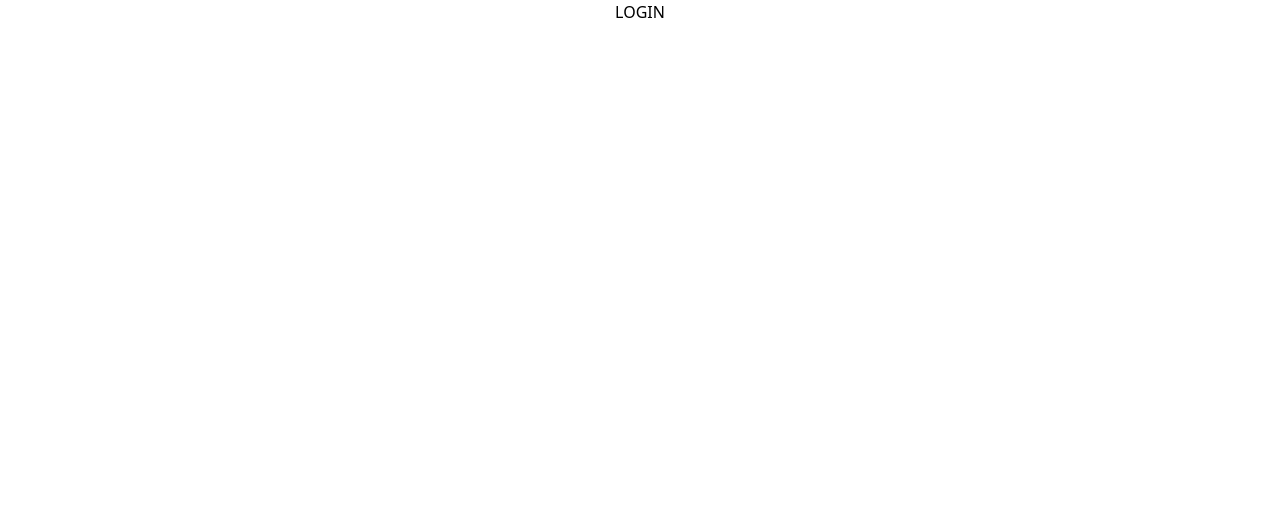
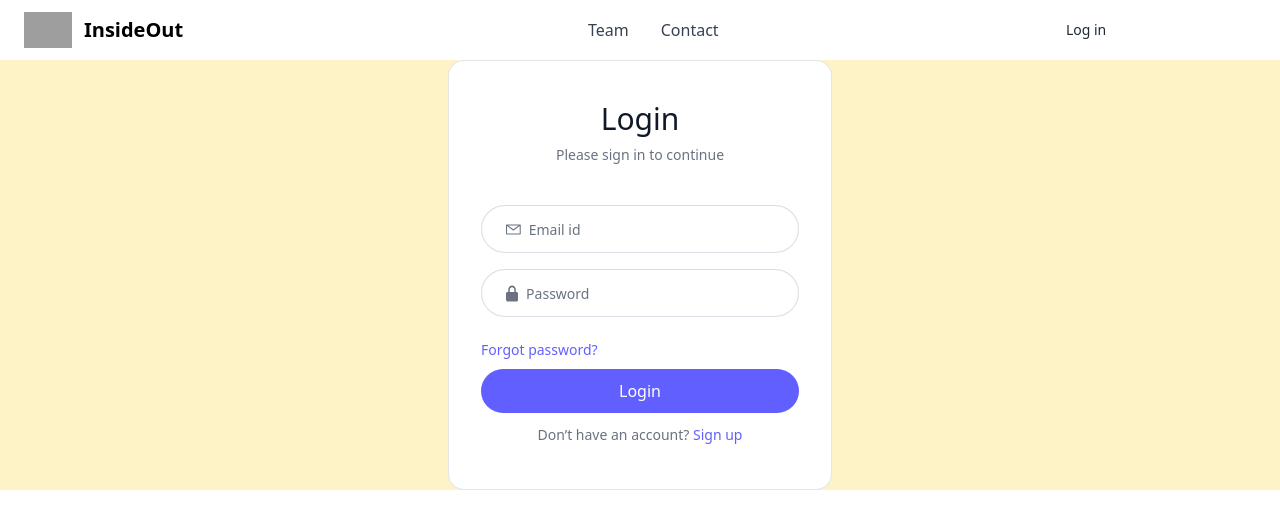
Before and after one commit to johnmartinroque/InsideOut, a React (Vite) app in the folder client/: page /login in a window 1280 px wide. Shown: the top 528 px of the page. Built offline with nearby package versions, Linux system fonts and the light colour scheme; grey boxes are pictures that could not be loaded.

Commit message:
login form

```diff
--- a/client/package.json
+++ b/client/package.json
@@ -13,18 +13,20 @@
     "@tailwindcss/vite": "^4.1.13",
     "react": "^19.1.1",
     "react-dom": "^19.1.1",
-    "react-router-dom": "^7.9.1",
-    "tailwindcss": "^4.1.13"
+    "react-router-dom": "^7.9.1"
   },
   "devDependencies": {
     "@eslint/js": "^9.36.0",
     "@types/react": "^19.1.13",
     "@types/react-dom": "^19.1.9",
     "@vitejs/plugin-react": "^5.0.3",
+    "autoprefixer": "^10.4.21",
     "eslint": "^9.36.0",
     "eslint-plugin-react-hooks": "^5.2.0",
     "eslint-plugin-react-refresh": "^0.4.20",
     "globals": "^16.4.0",
+    "postcss": "^8.5.6",
+    "tailwindcss": "^4.1.13",
     "vite": "^7.1.7"
   }
 }
--- a/client/src/App.jsx
+++ b/client/src/App.jsx
@@ -2,10 +2,12 @@ import React from "react";
 import { BrowserRouter as Router, Routes, Route } from "react-router-dom";
 import Home from "./screens/Home";
 import Login from "./screens/Login";
+import Header from "./components/Header";
 function App() {
   return (
     <div>
       <Router>
+        <Header />
         <Routes>
           <Route path="/" element={<Home />} />
           <Route path="/login" element={<Login />} />
--- /dev/null
+++ b/client/src/components/Header.jsx
@@ -0,0 +1,106 @@
+import React from "react";
+import { Link } from "react-router-dom";
+
+function Header() {
+  return (
+    <div>
+      <header>
+        <nav class="bg-white border-gray-200 px-4 lg:px-6 py-2.5 dark:bg-gray-800">
+          <div class="flex flex-wrap justify-between items-center mx-auto max-w-screen-xl">
+            <Link to="/" class="flex items-center">
+              <img
+                src="https://flowbite.com/docs/images/logo.svg"
+                class="mr-3 h-6 sm:h-9"
+                alt="Flowbite Logo"
+              />
+              <span class="self-center text-xl font-semibold whitespace-nowrap dark:text-white">
+                InsideOut
+              </span>
+            </Link>
+            <div class="flex items-center lg:order-2">
+              <Link
+                to="/login"
+                class="text-gray-800 dark:text-white hover:bg-gray-50 focus:ring-4 focus:ring-gray-300 font-medium rounded-lg text-sm px-4 lg:px-5 py-2 lg:py-2.5 mr-2 dark:hover:bg-gray-700 focus:outline-none dark:focus:ring-gray-800"
+              >
+                Log in
+              </Link>
+              <a
+                href="#"
+                class="text-white bg-primary-700 hover:bg-primary-800 focus:ring-4 focus:ring-primary-300 font-medium rounded-lg text-sm px-4 lg:px-5 py-2 lg:py-2.5 mr-2 dark:bg-primary-600 dark:hover:bg-primary-700 focus:outline-none dark:focus:ring-primary-800"
+              >
+                Get started
+              </a>
+              <button
+                data-collapse-toggle="mobile-menu-2"
+                type="button"
+                class="inline-flex items-center p-2 ml-1 text-sm text-gray-500 rounded-lg lg:hidden hover:bg-gray-100 focus:outline-none focus:ring-2 focus:ring-gray-200 dark:text-gray-400 dark:hover:bg-gray-700 dark:focus:ring-gray-600"
+                aria-controls="mobile-menu-2"
+                aria-expanded="false"
+              >
+                <span class="sr-only">Open main menu</span>
+                <svg
+                  class="w-6 h-6"
+                  fill="currentColor"
+                  viewBox="0 0 20 20"
+                  xmlns="http://www.w3.org/2000/svg"
+                >
+                  <path
+                    fill-rule="evenodd"
+                    d="M3 5a1 1 0 011-1h12a1 1 0 110 2H4a1 1 0 01-1-1zM3 10a1 1 0 011-1h12a1 1 0 110 2H4a1 1 0 01-1-1zM3 15a1 1 0 011-1h12a1 1 0 110 2H4a1 1 0 01-1-1z"
+                    clip-rule="evenodd"
+                  ></path>
+                </svg>
+                <svg
+                  class="hidden w-6 h-6"
+                  fill="currentColor"
+                  viewBox="0 0 20 20"
+                  xmlns="http://www.w3.org/2000/svg"
+                >
+                  <path
+                    fill-rule="evenodd"
+                    d="M4.293 4.293a1 1 0 011.414 0L10 8.586l4.293-4.293a1 1 0 111.414 1.414L11.414 10l4.293 4.293a1 1 0 01-1.414 1.414L10 11.414l-4.293 4.293a1 1 0 01-1.414-1.414L8.586 10 4.293 5.707a1 1 0 010-1.414z"
+                    clip-rule="evenodd"
+                  ></path>
+                </svg>
+              </button>
+            </div>
+            <div
+              class="hidden justify-between items-center w-full lg:flex lg:w-auto lg:order-1"
+              id="mobile-menu-2"
+            >
+              <ul class="flex flex-col mt-4 font-medium lg:flex-row lg:space-x-8 lg:mt-0">
+                <li>
+                  <Link
+                    to="/"
+                    class="block py-2 pr-4 pl-3 text-white rounded bg-primary-700 lg:bg-transparent lg:text-primary-700 lg:p-0 dark:text-white"
+                    aria-current="page"
+                  >
+                    Home
+                  </Link>
+                </li>
+                <li>
+                  <a
+                    href="#"
+                    class="block py-2 pr-4 pl-3 text-gray-700 border-b border-gray-100 hover:bg-gray-50 lg:hover:bg-transparent lg:border-0 lg:hover:text-primary-700 lg:p-0 dark:text-gray-400 lg:dark:hover:text-white dark:hover:bg-gray-700 dark:hover:text-white lg:dark:hover:bg-transparent dark:border-gray-700"
+                  >
+                    Team
+                  </a>
+                </li>
+                <li>
+                  <a
+                    href="#"
+                    class="block py-2 pr-4 pl-3 text-gray-700 border-b border-gray-100 hover:bg-gray-50 lg:hover:bg-transparent lg:border-0 lg:hover:text-primary-700 lg:p-0 dark:text-gray-400 lg:dark:hover:text-white dark:hover:bg-gray-700 dark:hover:text-white lg:dark:hover:bg-transparent dark:border-gray-700"
+                  >
+                    Contact
+                  </a>
+                </li>
+              </ul>
+            </div>
+          </div>
+        </nav>
+      </header>
+    </div>
+  );
+}
+
+export default Header;
--- a/client/src/screens/Home.jsx
+++ b/client/src/screens/Home.jsx
@@ -4,7 +4,7 @@ function Home() {
   return (
     <div>
       <div className="flex flex-col items-center">
-        <h1>HOME</h1>
+        <h1 className="text-5xl">HOME</h1>
       </div>
     </div>
   );
--- a/client/src/screens/Login.jsx
+++ b/client/src/screens/Login.jsx
@@ -2,10 +2,72 @@ import React from "react";
 
 function Login() {
   return (
-    <div>
-      <div className="flex flex-col items-center">
-        <h1>LOGIN</h1>
-      </div>
+    <div className="bg-amber-100 flex justify-center">
+      <form className="max-w-96 w-full text-center border border-gray-300/60 rounded-2xl px-8 bg-white">
+        <h1 className="text-gray-900 text-3xl mt-10 font-medium">Login</h1>
+        <p className="text-gray-500 text-sm mt-2">Please sign in to continue</p>
+        <div className="flex items-center w-full mt-10 bg-white border border-gray-300/80 h-12 rounded-full overflow-hidden pl-6 gap-2">
+          <svg
+            width="16"
+            height="11"
+            viewBox="0 0 16 11"
+            fill="none"
+            xmlns="http://www.w3.org/2000/svg"
+          >
+            <path
+              fillRule="evenodd"
+              clipRule="evenodd"
+              d="M0 .55.571 0H15.43l.57.55v9.9l-.571.55H.57L0 10.45zm1.143 1.138V9.9h13.714V1.69l-6.503 4.8h-.697zM13.749 1.1H2.25L8 5.356z"
+              fill="#6B7280"
+            />
+          </svg>
+          <input
+            type="email"
+            placeholder="Email id"
+            className="bg-transparent text-gray-500 placeholder-gray-500 outline-none text-sm w-full h-full"
+            required
+          />
+        </div>
+
+        <div className="flex items-center mt-4 w-full bg-white border border-gray-300/80 h-12 rounded-full overflow-hidden pl-6 gap-2">
+          <svg
+            width="13"
+            height="17"
+            viewBox="0 0 13 17"
+            fill="none"
+            xmlns="http://www.w3.org/2000/svg"
+          >
+            <path
+              d="M13 8.5c0-.938-.729-1.7-1.625-1.7h-.812V4.25C10.563 1.907 8.74 0 6.5 0S2.438 1.907 2.438 4.25V6.8h-.813C.729 6.8 0 7.562 0 8.5v6.8c0 .938.729 1.7 1.625 1.7h9.75c.896 0 1.625-.762 1.625-1.7zM4.063 4.25c0-1.406 1.093-2.55 2.437-2.55s2.438 1.144 2.438 2.55V6.8H4.061z"
+              fill="#6B7280"
+            />
+          </svg>
+          <input
+            type="password"
+            placeholder="Password"
+            className="bg-transparent text-gray-500 placeholder-gray-500 outline-none text-sm w-full h-full"
+            required
+          />
+        </div>
+        <div className="mt-5 text-left text-indigo-500">
+          <a className="text-sm" href="#">
+            Forgot password?
+          </a>
+        </div>
+
+        <button
+          type="submit"
+          className="mt-2 w-full h-11 rounded-full text-white bg-indigo-500 hover:opacity-90 transition-opacity"
+        >
+          Login
+        </button>
+        <p className="text-gray-500 text-sm mt-3 mb-11">
+          Don’t have an account?{" "}
+          <a className="text-indigo-500" href="#">
+            Sign up
+          </a>
+        </p>
+      </form>
     </div>
   );
 }
```
Also changed, not shown: client/tailwind.config.js (added), 1 other file (tests, documents, lock files or other folders).
